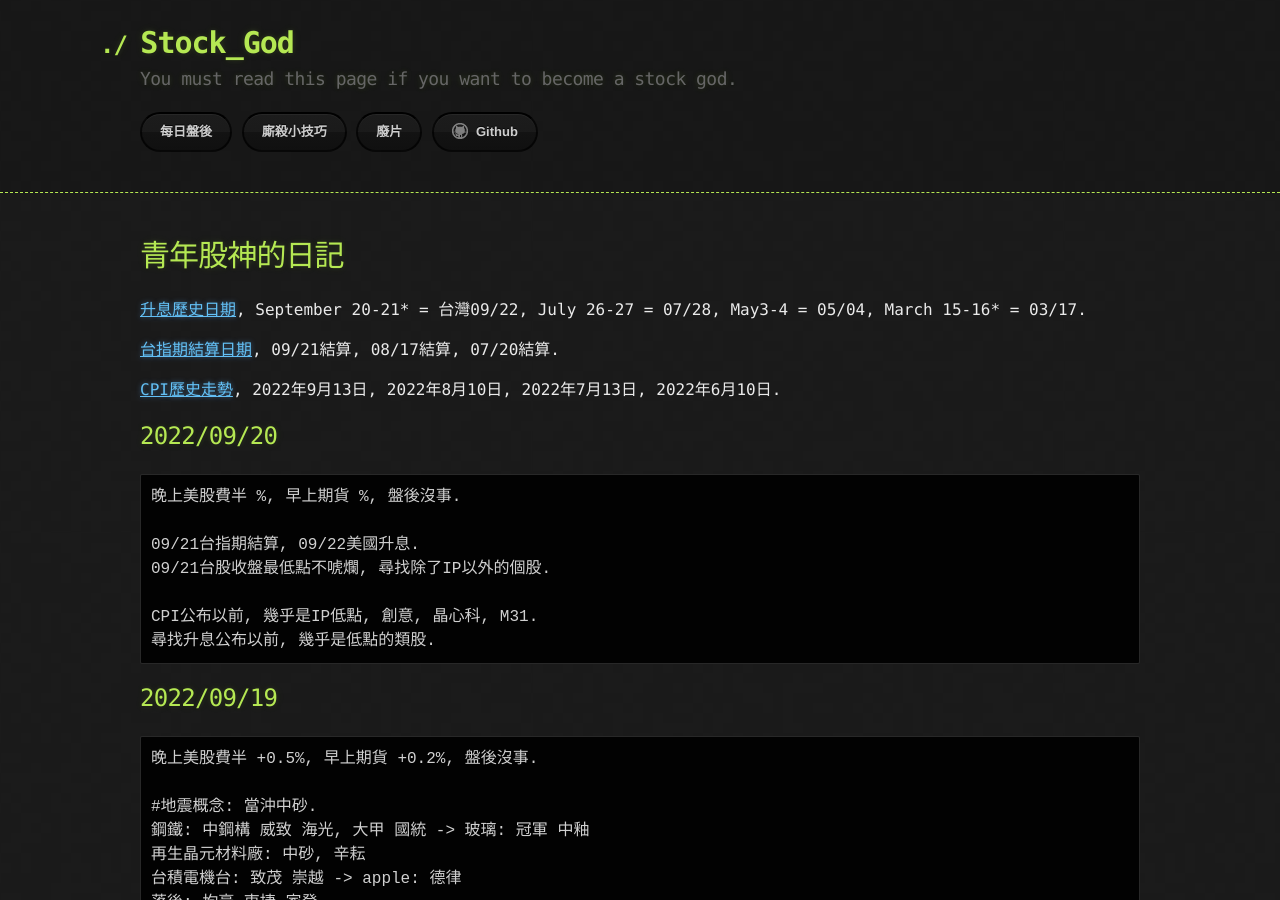
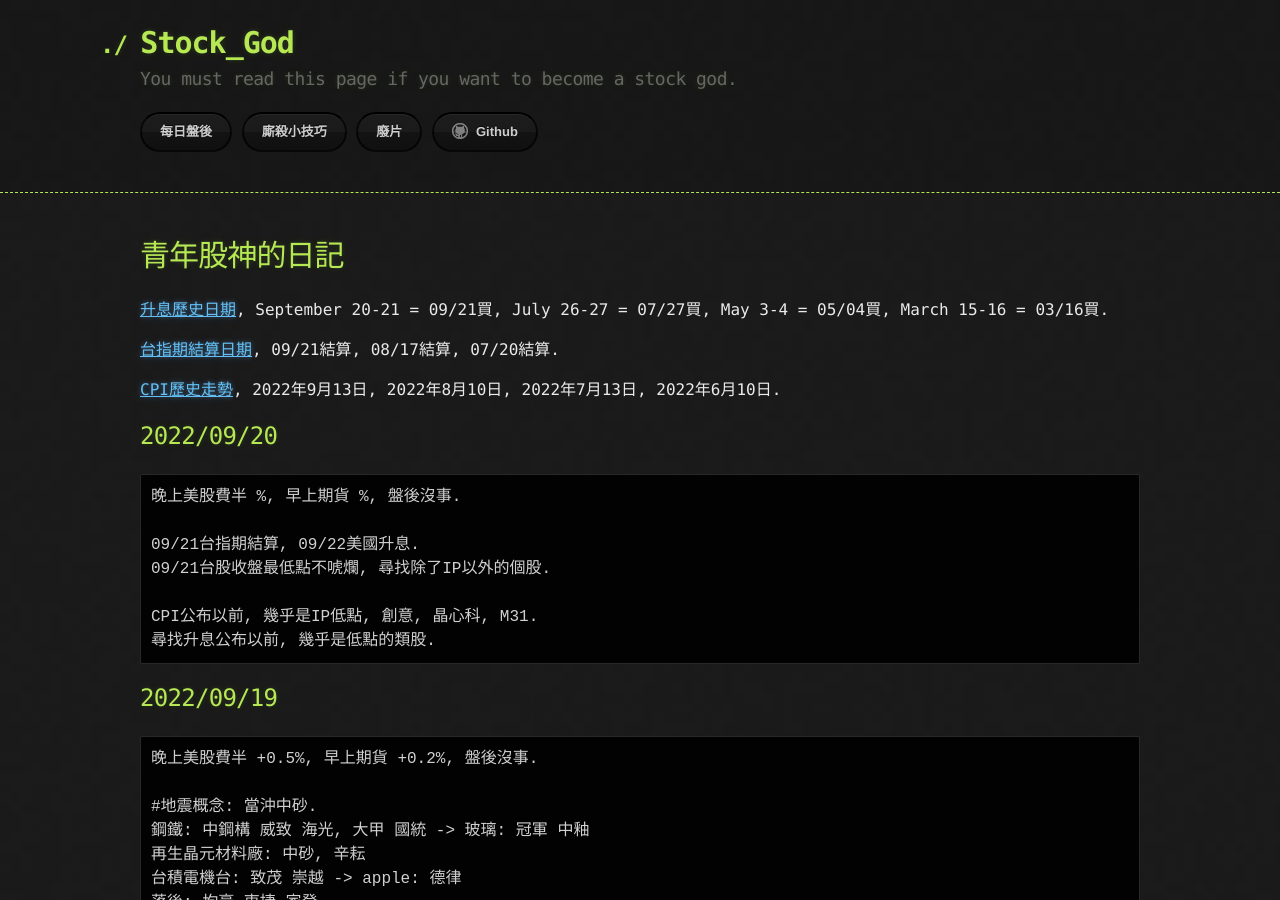
Before and after one commit to lepg5487/Stock_God, a Jekyll site: the page built from index.md, in a window 1280 px wide and 900 px high. Built offline with Jekyll 4.4.1, drawn with Linux system fonts in a browser that asks for light colours; our own code applies the rules of GitHub Pages for plain Markdown files.

Commit message:
Update index.md

```diff
--- a/index.md
+++ b/index.md
@@ -4,7 +4,7 @@ layout: testlayouts
 
 # 青年股神的日記
 
-[升息歷史日期](https://www.federalreserve.gov/monetarypolicy/fomccalendars.htm), September 20-21* = 台灣09/22, July 26-27 = 07/28, May3-4 = 05/04, March 15-16* = 03/17.
+[升息歷史日期](https://www.federalreserve.gov/monetarypolicy/fomccalendars.htm), September 20-21 = 09/21買, July 26-27 = 07/27買, May 3-4 = 05/04買, March 15-16 = 03/16買.
 
 [台指期結算日期](https://options.tw/%E6%9C%9F%E8%B2%A8%E8%A1%8C%E4%BA%8B%E6%9B%86/), 09/21結算, 08/17結算, 07/20結算.
 
```
